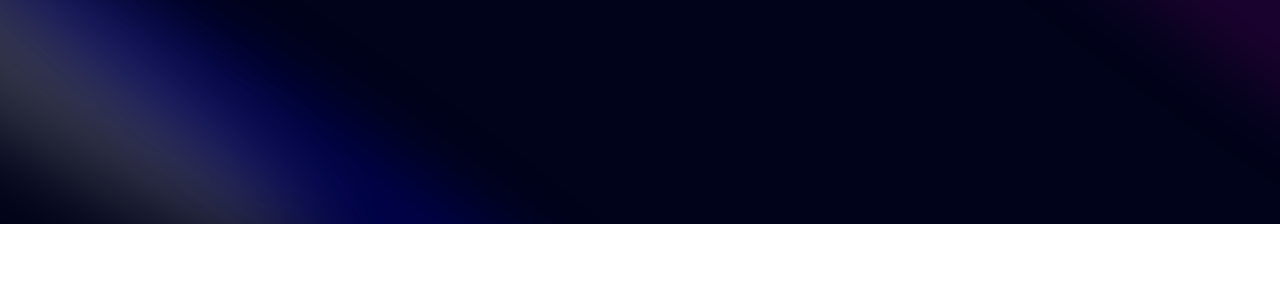
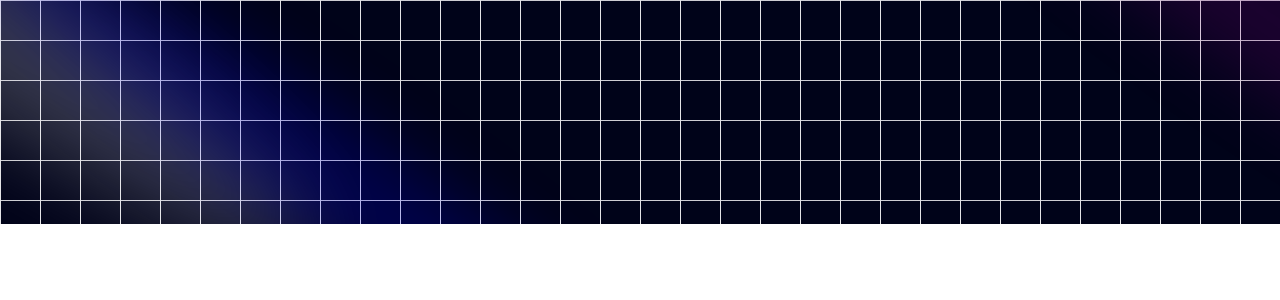
Before and after one commit to Paradox-Adarsh/adarsh.dev.portfolio, a Next.js app: page / in a window 1280 px wide. Shown: the top 300 px of the page. Built offline with nearby package versions, Linux system fonts and the light colour scheme.

Commit message:
added accernity ui library for animations

```diff
--- a/app/layout.tsx
+++ b/app/layout.tsx
@@ -1,6 +1,7 @@
 import type { Metadata } from "next";
 import { Geist, Geist_Mono } from "next/font/google";
 import "./globals.css";
+import { ThemeProvider } from "./provider";
 
 const geistSans = Geist({
   variable: "--font-geist-sans",
@@ -27,7 +28,16 @@ export default function RootLayout({
       lang="en"
       className={`${geistSans.variable} ${geistMono.variable} h-full antialiased`}
     >
-      <body className="min-h-full flex flex-col">{children}</body>
+      <body className="min-h-full flex flex-col">
+              <ThemeProvider
+            attribute="class"
+            defaultTheme="dark"
+            enableSystem
+            disableTransitionOnChange
+          >
+            {children}
+          </ThemeProvider>
+          </body>
     </html>
   );
 }
--- /dev/null
+++ b/app/provider.tsx
@@ -0,0 +1,11 @@
+"use client"
+
+import * as React from "react"
+import { ThemeProvider as NextThemesProvider } from "next-themes"
+
+export function ThemeProvider({
+  children,
+  ...props
+}: React.ComponentProps<typeof NextThemesProvider>) {
+  return <NextThemesProvider {...props}>{children}</NextThemesProvider>
+}
--- a/components/Hero.tsx
+++ b/components/Hero.tsx
@@ -1,5 +1,7 @@
 import React from 'react'
 import { Spotlight } from './ui/Spotlight'
+import { cn } from '../lib/utils'
+import { TextGenerateEffect } from './ui/TextGenerateEffect'
 
 
 const Hero = () => {
@@ -12,6 +14,28 @@ const Hero = () => {
       <Spotlight className=" top-28 left-80  h-[80vh] w-[50vw]" fill="blue"/>
      </div>
 
+     <div className="absolute top-0 left-0 flex h-screen w-full items-center justify-center bg-black-100">
+      <div
+        className={cn(
+          "absolute inset-0",
+          "[background-size:40px_40px]",
+          "[background-image:linear-gradient(to_right,#e4e4e7_1px,transparent_1px),linear-gradient(to_bottom,rgba(228,228,231,0.9)_1px,transparent_1px)]",
+          "dark:[background-image:linear-gradient(to_right,#262626_1px,transparent_1px),linear-gradient(to_bottom,#262626_1px,transparent_1px)]",
+        )}
+      />
+      {/* Radial gradient for the container to give a faded look */}
+      {/* <div className="pointer-events-none absolute inset-0 flex items-center justify-center bg-white [mask-image:radial-gradient(ellipse_at_center,transparent_20%,black)] dark:bg-black"></div> */}
+
+      <div className='flex justify-center my-20 z-10'>
+        <div className='max-w-[89vw] flex flex-col items-center justify-center'>
+          <h2 className='tracking-widest uppercase text-center text-blue-100 text-xs max-w-80 '>Dynamic Web Magic</h2>
+          <TextGenerateEffect className="" words="transforming the text here"/>
+        </div>
+
+      </div>
+
+    </div>
+
     </div>
   )
 }
--- /dev/null
+++ b/components/ui/TextGenerateEffect.tsx
@@ -0,0 +1,62 @@
+"use client";
+import { useEffect } from "react";
+import { motion, stagger, useAnimate } from "motion/react";
+import { cn } from "@/lib/utils";
+
+export const TextGenerateEffect = ({
+  words,
+  className,
+  filter = true,
+  duration = 0.5,
+}: {
+  words: string;
+  className?: string;
+  filter?: boolean;
+  duration?: number;
+}) => {
+  const [scope, animate] = useAnimate();
+  let wordsArray = words.split(" ");
+  useEffect(() => {
+    animate(
+      "span",
+      {
+        opacity: 1,
+        filter: filter ? "blur(0px)" : "none",
+      },
+      {
+        duration: duration ? duration : 1,
+        delay: stagger(0.2),
+      }
+    );
+  }, [scope.current]);
+
+  const renderWords = () => {
+    return (
+      <motion.div ref={scope}>
+        {wordsArray.map((word, idx) => {
+          return (
+            <motion.span
+              key={word + idx}
+              className="dark:text-white text-black opacity-0"
+              style={{
+                filter: filter ? "blur(10px)" : "none",
+              }}
+            >
+              {word}{" "}
+            </motion.span>
+          );
+        })}
+      </motion.div>
+    );
+  };
+
+  return (
+    <div className={cn("font-bold", className)}>
+      <div className="mt-4">
+        <div className=" dark:text-white text-black text-2xl leading-snug tracking-wide">
+          {renderWords()}
+        </div>
+      </div>
+    </div>
+  );
+};
--- a/package.json
+++ b/package.json
@@ -12,6 +12,7 @@
     "clsx": "^2.1.1",
     "motion": "^12.38.0",
     "next": "16.2.0",
+    "next-themes": "^0.4.6",
     "react": "19.2.4",
     "react-dom": "19.2.4",
     "tailwind-merge": "^3.5.0"
```
Also changed, not shown: lib/utils.ts (line endings or trailing spaces), 1 other file (tests, documents, lock files or other folders).
